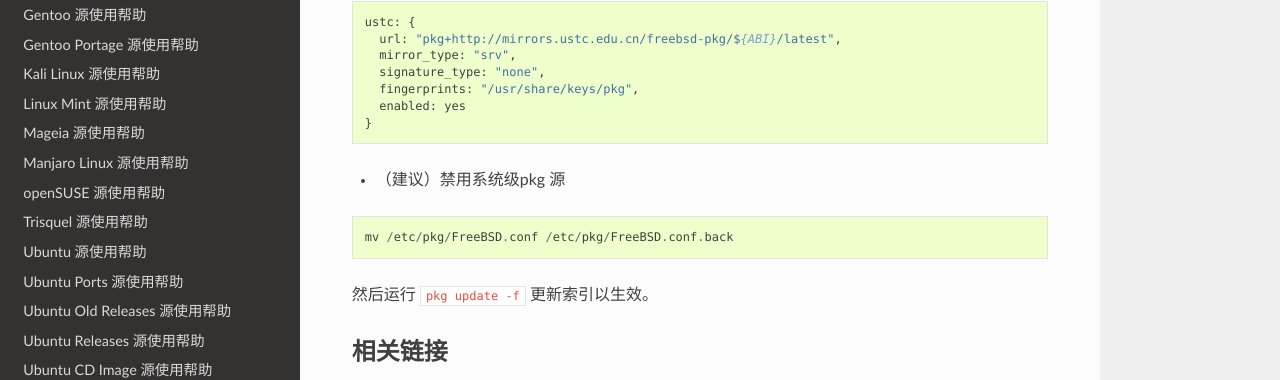
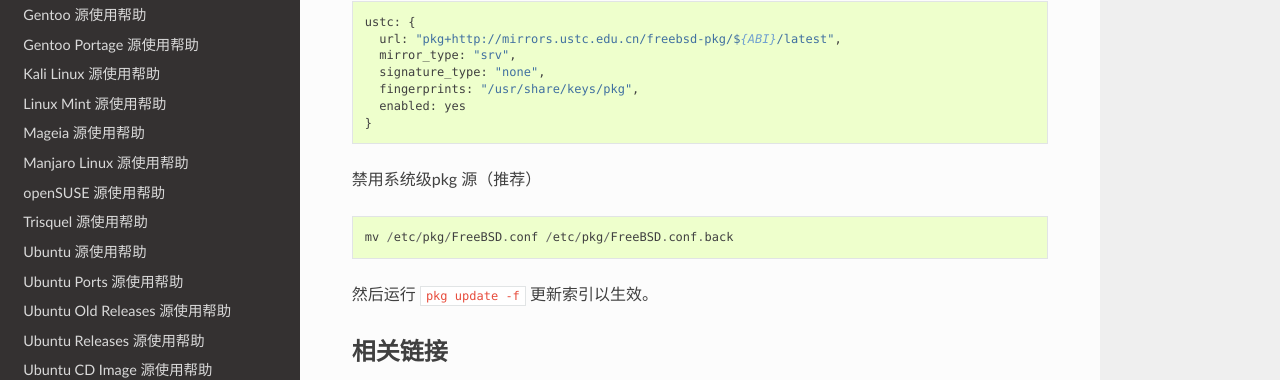
Before and after one commit to ustclug/mirrorhelp, a Sphinx documentation site: the page built from source/freebsd-pkg.rst, in a window 1280 px wide and 900 px high, scrolled down 659 px. Shown: the part 238-618 px from the top of the window. Built offline with Sphinx 7.4.7 and the Read the Docs theme 2.0.0, drawn with Linux system fonts in a browser that asks for light colours; pages that are not in the unit, such as notebooks, are missing from menus.

Commit message:
解决冲突

```diff
--- a/source/freebsd-pkg.rst
+++ b/source/freebsd-pkg.rst
@@ -47,7 +47,7 @@
 		}
 
 
-* （建议）禁用系统级pkg 源
+禁用系统级pkg 源（推荐）
 
 ::
 
```
